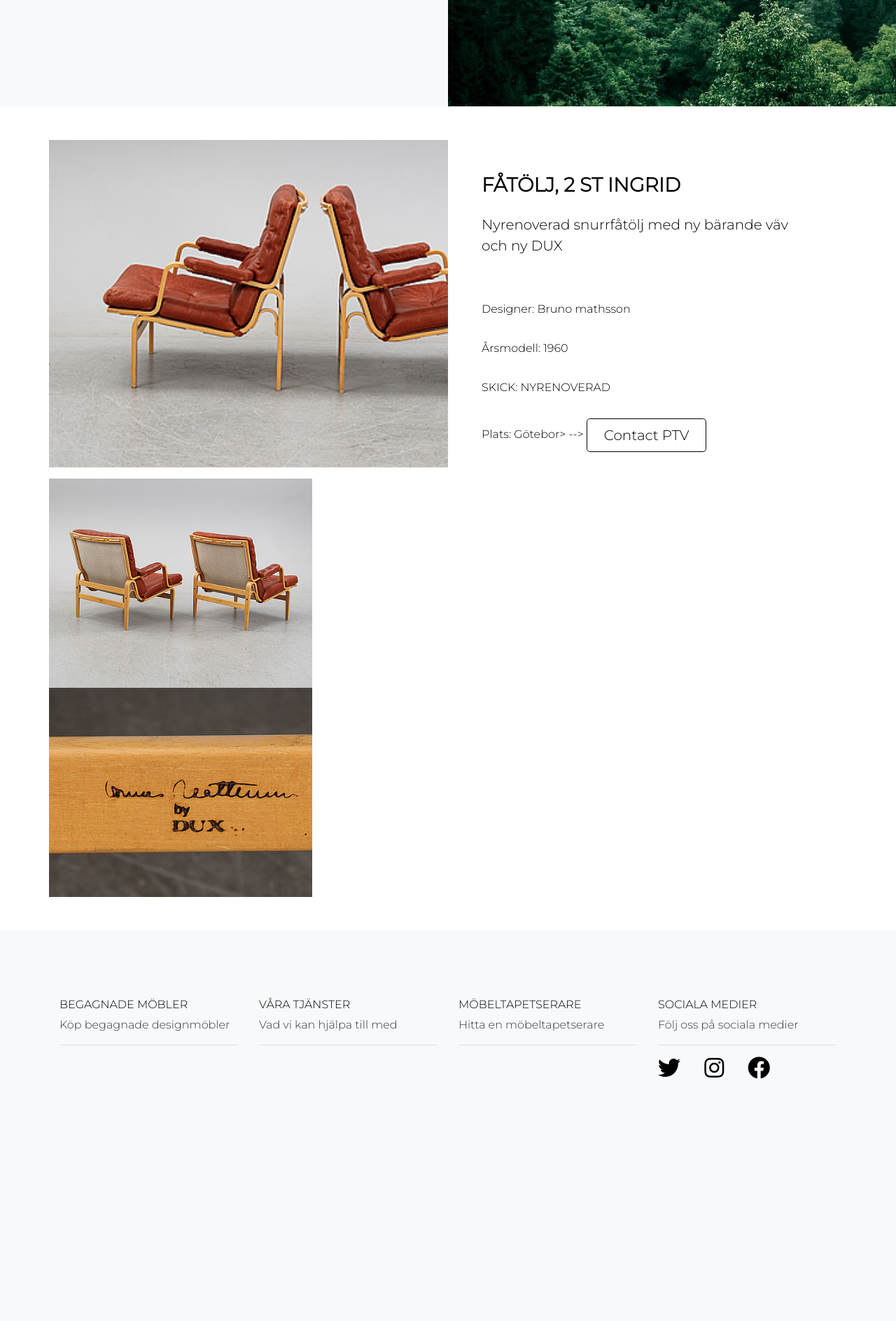
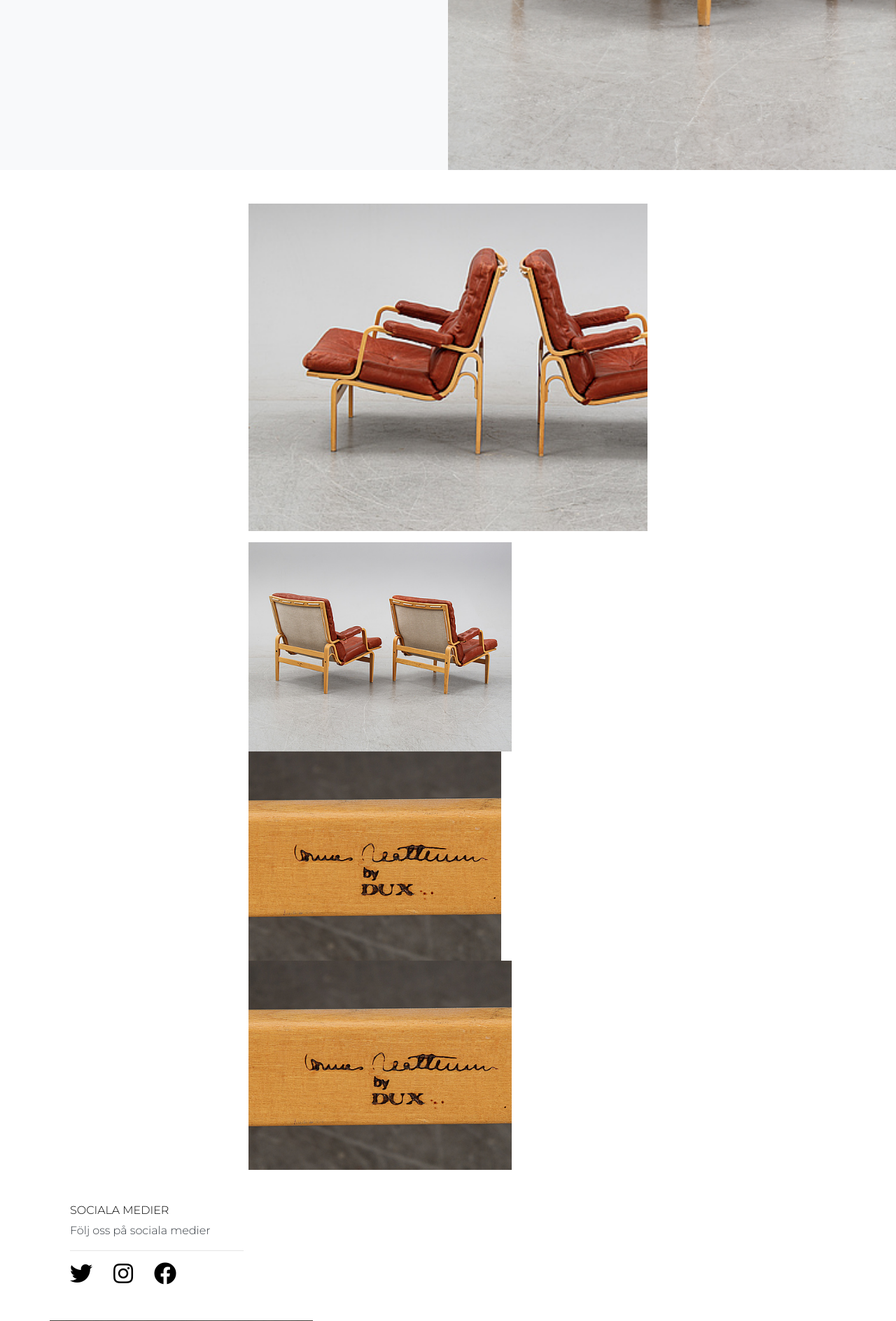
Before and after one commit to jaska0014/hkr-tapeko-website, a PHP site: page /product-detail.php in a window 1280 px wide. Shown: the part 760-2648 px from the top of the page at 70% size. Before the commit the page ends 2302 px from the top, so only its background shows below. Run offline with PHP 8.4, Linux system fonts and the light colour scheme.

Commit message:
added work from others

```diff
--- a/assets/css/custom.css
+++ b/assets/css/custom.css
@@ -2,7 +2,7 @@ body{
     font-family: 'Montserrat', sans-serif;
 }
 
-i{
+#social{
     padding-right: 30px;
 }
 
@@ -87,7 +87,7 @@ i{
 }
 
 .padding_right {
-    padding-right: 28px;
+    padding-right: 5px;
 }
 
 .card-text{
--- a/product-detail.php
+++ b/product-detail.php
@@ -45,7 +45,7 @@
     <li class="breadcrumb-item active"><a href="products.php" class="text-decoration-none">Produkter</a></li>
     <li class="breadcrumb-item active" aria-current="page">Detaljer</li> </ol></a> </div>
     <div class="d-flex flex-row-reverse bd-highlight">
-          <div class="p-2 bd-highlight text-light "> <a href="admin.php" class="text-decoration-none"> Admin <i class="fas fa-user-lock"></i></a></div>
+          <div class="p-2 bd-highlight text-light"> <a href="admin.php" class="text-decoration-none"> Admin <i class="fas fa-user-lock"></i></a></div>
           <div class="p-2 bd-highlight text-light"><a href="products.php" class="text-decoration-none"> Shop <i class="fas fa-shopping-bag"></i></a></div>
         </div>
         </div>
@@ -69,7 +69,7 @@
         <button type="button" class="btn btn-outline-secondary btn-lg px-4">KÖP NU</button>
       </div>
       <div class="col-lg-6 offset-lg-1 p-0 overflow-hidden bg-light">
-          <img class="rounded-lg-3" src="assets/images/cover2.jpeg" alt="armchair">
+          <img class="rounded-lg-3" src="assets/images/double_armchair_front.png" alt="armchair">
       </div>
     </div>
   </div>
@@ -78,66 +78,47 @@
     <div class="row">
       <div class="col-lg-6 offset-lg-1 p-0 overflow-hidden mx-auto">
           <img class="rounded-lg-3 pb-3" src="assets/images/double_armchair.png" alt="double_armchair">
-          <img class="rounded-lg-3 padding_right" src="assets/images/double_armchair_behind.png" alt="double_armchair_behind">
-          <img class="rounded-lg-3" src="assets/images/branding_armchair.png" alt="branding_armchair">
-      </div>
-       <div class="col-lg-6 p-3 p-lg-5 pt-lg-3 mx-auto bg- text-start">
-       <h3 class="fw-bold lh-1 pb-3"><strong>FÅTÖLJ, 2 ST INGRID</strong></h4>
-        <p class="lead pb-5">Nyrenoverad snurrfåtölj med ny bärande väv och ny DUX</p>
-        <p class="pb-3">Designer: Bruno mathsson</p>
-        <p class="pb-3">Årsmodell: 1960</p>
-        <p class="pb-3">SKICK: NYRENOVERAD</p>
-        <p class="pb-4">Plats: Götebor>
-     -->    <button type="button" class="btn btn-outline-secondary btn-lg px-4">Contact PTV</button>
-       </div>
+        <div class="container p-0">
+    <div class="row justify-content-between">
+        <div class="col-4">
+         <img class="rounded-lg-3" src="assets/images/double_armchair_behind.png" alt="double_armchair_behind">
+        </div>
+               <div class="col-4"><!--extra div--></div
+        <div class="col-4">
+            <img src="assets/images/branding_armchair.png" alt="branding_armchair">
+        </div>
     </div>
-  </div>
 
-<!-- Footer -->
-<footer class=" text-start bg-light">
-  <!-- Grid container -->
-  <div class="container mt-5 pt-5 pb-5">
 
- <!-- Section: Links -->
-    <section class="">
-      <!--Grid row-->
-      <div class="row">
-               <!--Grid column-->
-               <div class="col-lg-3 col-md-10 mb-10 mb-md-10">
-          <h6 class="text-uppercase pt-5">BEGAGNADE MÖBLER</h6>
+               <div class="col-4"><!--extra div--></div
+        <div class="col-4">
 
-          <ul class="list-unstyled mb-1">
-            <li>
-              <a href="#!" class="text-dark text-decoration-none">Köp begagnade designmöbler</a>
-            </li>
-          </ul>
-          <hr class="divider pb-5">
+
+
+
+            <img src="assets/images/branding_armchair.png" alt="branding_armchair">
         </div>
-        <!--Grid column-->
-         <!--Grid column-->
-         <div class="col-lg-3 col-md-10 mb-10 mb-md-10">
-          <h6 class="text-uppercase pt-5">VÅRA TJÄNSTER</h6>
 
-          <ul class="list-unstyled mb-1">
-            <li>
-              <a href="#!" class="text-dark text-decoration-none">Vad vi kan hjälpa till med</a>
-            </li>
-          </ul>
-          <hr class="divider pb-5">
-        </div>
-        <!--Grid column-->
-        <!--Grid column-->
-        <div class="col-lg-3 col-md-10 mb-10 mb-md-10">
-          <h6 class="text-uppercase pt-5">MÖBELTAPETSERARE</h6>
 
-          <ul class="list-unstyled mb-1">
-            <li>
-              <a href="#!" class="text-dark text-decoration-none">Hitta en möbeltapetserare</a>
-            </li>
-          </ul>
-          <hr class="divider pb-5">
-        </div>
-        <!--Grid column-->
+
+
+    </div>
+
+
+
+
+
+
+
+
+
+
+
+
+
+
+
+
          <!--Grid column-->
          <div class="col-lg-3 col-md-10 mb-10 mb-md-10">
           <h6 class="text-uppercase pt-5">SOCIALA MEDIER</h6>
@@ -147,10 +128,10 @@
               <a href="#!" class="text-dark text-decoration-none">Följ oss på sociala medier</a>
             </li>
           <hr class="divider">
-          <i class="fab fa-twitter fa-2x"></i>
-          <i class="fab fa-instagram fa-2x"></i>
-          <i class="fab fa-facebook fa-2x"></i>
-
+          <ul class="list-group list-unstyled list-group-horizontal mb-1">
+          <li><i id="social" class="fab fa-twitter fa-2x"></i></li>
+          <li><i id="social" class="fab fa-instagram fa-2x"></i></li>
+          <li><i id="social" class="fab fa-facebook fa-2x"></i></li>
           </ul>
         </div>
         <!--Grid column-->
@@ -164,6 +145,230 @@
   <!-- Grid container -->
 
 </footer>
-<!-- F
+<!-- Footer -->
 <script src="assets/js/bootstrap.bundle.min.js"></script>ooter -->
 </body>
+
+
+
+
+            <img src="assets/images/branding_armchair.png" alt="branding_armchair">
+        </div>
+
+
+
+
+    </div>
+
+
+
+
+
+
+
+
+
+
+
+
+
+
+
+
+         <!--Grid column-->
+         <div class="col-lg-3 col-md-10 mb-10 mb-md-10">
+          <h6 class="text-uppercase pt-5">SOCIALA MEDIER</h6>
+
+          <ul class="list-unstyled mb-1">
+            <li>
+              <a href="#!" class="text-dark text-decoration-none">Följ oss på sociala medier</a>
+            </li>
+          <hr class="divider">
+          <ul class="list-group list-unstyled list-group-horizontal mb-1">
+          <li><i id="social" class="fab fa-twitter fa-2x"></i></li>
+          <li><i id="social" class="fab fa-instagram fa-2x"></i></li>
+          <li><i id="social" class="fab fa-facebook fa-2x"></i></li>
+          </ul>
+        </div>
+        <!--Grid column-->
+
+      </div>
+      <!--Grid row-->
+    </section>
+    <!-- Section: Links -->
+
+  </div>
+  <!-- Grid container -->
+
+</footer>
+<!-- Footer -->
+<script src="assets/js/bootstrap.bundle.min.js"></script>ooter -->
+</body>
+
+
+
+
+            <img src="assets/images/branding_armchair.png" alt="branding_armchair">
+        </div>
+
+
+
+
+    </div>
+
+
+
+
+
+
+
+
+
+
+
+
+
+
+
+
+         <!--Grid column-->
+         <div class="col-lg-3 col-md-10 mb-10 mb-md-10">
+          <h6 class="text-uppercase pt-5">SOCIALA MEDIER</h6>
+
+          <ul class="list-unstyled mb-1">
+            <li>
+              <a href="#!" class="text-dark text-decoration-none">Följ oss på sociala medier</a>
+            </li>
+          <hr class="divider">
+          <ul class="list-group list-unstyled list-group-horizontal mb-1">
+          <li><i id="social" class="fab fa-twitter fa-2x"></i></li>
+          <li><i id="social" class="fab fa-instagram fa-2x"></i></li>
+          <li><i id="social" class="fab fa-facebook fa-2x"></i></li>
+          </ul>
+        </div>
+        <!--Grid column-->
+
+      </div>
+      <!--Grid row-->
+    </section>
+    <!-- Section: Links -->
+
+  </div>
+  <!-- Grid container -->
+
+</footer>
+<!-- Footer -->
+<script src="assets/js/bootstrap.bundle.min.js"></script>ooter -->
+</body>
+
+
+
+
+            <img src="assets/images/branding_armchair.png" alt="branding_armchair">
+        </div>
+
+
+
+
+    </div>
+
+
+
+
+
+
+
+
+
+
+
+
+
+
+
+
+         <!--Grid column-->
+         <div class="col-lg-3 col-md-10 mb-10 mb-md-10">
+          <h6 class="text-uppercase pt-5">SOCIALA MEDIER</h6>
+
+          <ul class="list-unstyled mb-1">
+            <li>
+              <a href="#!" class="text-dark text-decoration-none">Följ oss på sociala medier</a>
+            </li>
+          <hr class="divider">
+          <ul class="list-group list-unstyled list-group-horizontal mb-1">
+          <li><i id="social" class="fab fa-twitter fa-2x"></i></li>
+          <li><i id="social" class="fab fa-instagram fa-2x"></i></li>
+          <li><i id="social" class="fab fa-facebook fa-2x"></i></li>
+          </ul>
+        </div>
+        <!--Grid column-->
+
+      </div>
+      <!--Grid row-->
+    </section>
+    <!-- Section: Links -->
+
+  </div>
+  <!-- Grid container -->
+
+</footer>
+<!-- Footer -->
+<script src="assets/js/bootstrap.bundle.min.js"></script>ooter -->
+</body>
+
+
+
+
+
+
+
+
+
+
+
+
+
+
+
+
+
+
+
+
+
+
+
+
+
+
+
+         <!--Grid column-->
+         <div class="col-lg-3 col-md-10 mb-10 mb-md-10">
+          <h6 class="text-uppercase pt-5">SOCIALA MEDIER</h6>
+
+          <ul class="list-unstyled mb-1">
+            <li>
+              <a href="#!" class="text-dark text-decoration-none">Följ oss på sociala medier</a>
+            </li>
+          <hr class="divider">
+          <ul class="list-group list-unstyled list-group-horizontal mb-1">
+          <li><i id="social" class="fab fa-twitter fa-2x"></i></li>
+          <li><i id="social" class="fab fa-instagram fa-2x"></i></li>
+          <li><i id="social" class="fab fa-facebook fa-2x"></i></li>
+          </ul>
+        </div>
+        <!--Grid column-->
+
+      </div>
+      <!--Grid row-->
+    </section>
+    <!-- Section: Links -->
+
+  </div>
+  <!-- Grid container -->
+
+</footer>
+<!-- Footer -->
+<script src="assets/js/bootstrap.bundle.min.js"></script>ooter -->
+</body>
```
Also changed, not shown: add.php (+4 -3 lines), admin.php (+4 -4 lines), index.php (+6 -6 lines), products.php (+4 -4 lines), assets/images/double_armchair_front.png (added).
